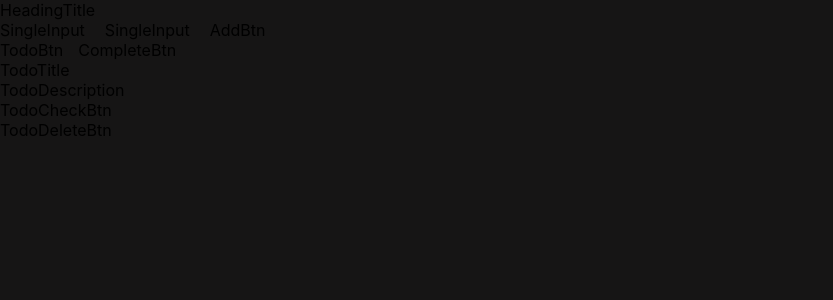
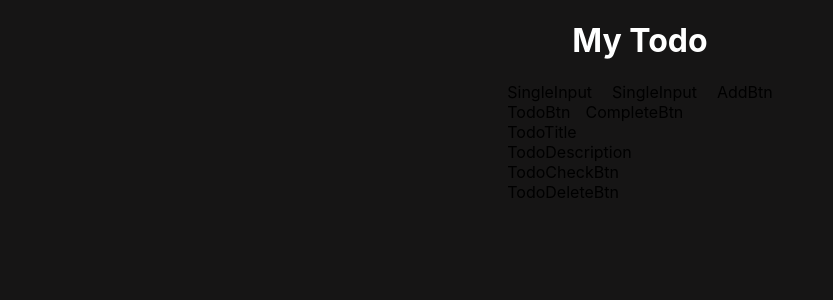
Before and after one commit to Dissanayaka1217/My-Todo-App, a React (Create React App) app: page / in a window 1280 px wide. Shown: the top 300 px of the page, without its empty margins (0-833 px from the left). Built offline with nearby package versions, Linux system fonts and the light colour scheme.

Commit message:
feat: styled Home and HeadingTitle

```diff
--- a/src/components/home/HeadingTitle.js
+++ b/src/components/home/HeadingTitle.js
@@ -1,7 +1,5 @@
-import React from 'react'
+import React from "react";
 
 export default function HeadingTitle() {
-  return (
-    <div>HeadingTitle</div>
-  )
+  return <h1 style={{ textAlign: "center", color: "white" }}>My Todo</h1>;
 }
--- a/src/layouts/Home.js
+++ b/src/layouts/Home.js
@@ -9,7 +9,14 @@ import ShowTodoSection from "./home/ShowTodoSection";
 
 export default function Home() {
   return (
-    <div>
+    <div
+      style={{
+        justifyContent: "center",
+        alignItems: "center",
+        width: "fit-content",
+        margin: "auto",
+      }}
+    >
       <HeadingTitle />
       <InputSection />
       <ShowTodoSection />
```
